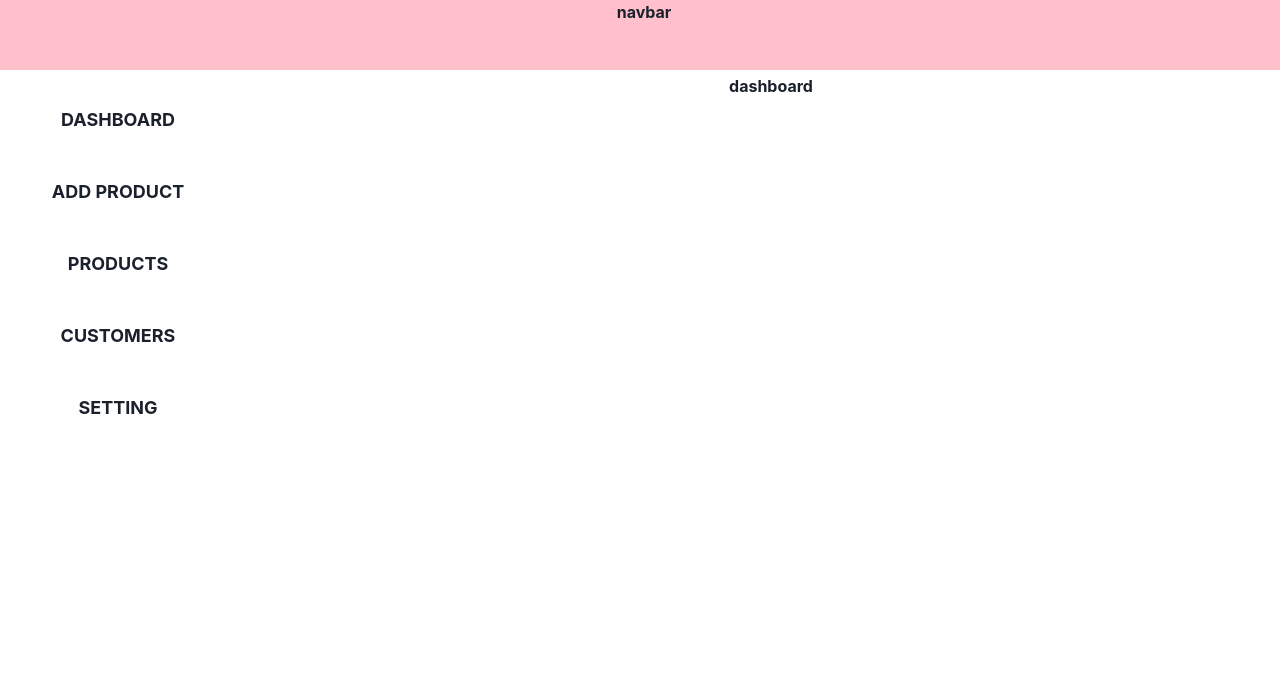
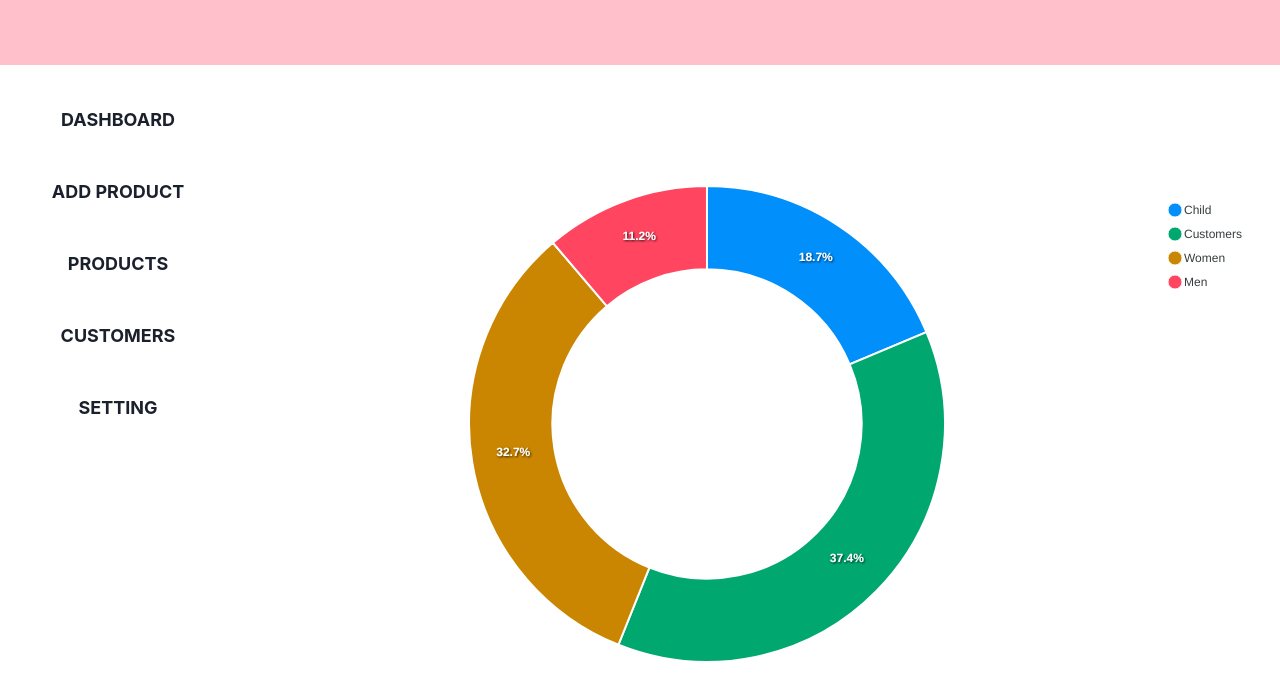
Before and after one commit to mhtbansal11/Meesho-fascino, a React (Create React App) app in the folder frontend/: page /dashboard in a window 1280 px wide. Shown: the top 700 px of the page. Built offline with nearby package versions, Linux system fonts and the light colour scheme.

Commit message:
added d3 final

```diff
--- a/frontend/package.json
+++ b/frontend/package.json
@@ -12,6 +12,7 @@
     "axios": "^1.3.3",
     "framer-motion": "^9.0.7",
     "react": "^18.2.0",
+    "react-apexcharts": "^1.4.0",
     "react-dom": "^18.2.0",
     "react-icons": "^4.7.1",
     "react-redux": "^8.0.5",
--- /dev/null
+++ b/frontend/src/Components/AdminDashboard.jsx
@@ -0,0 +1,34 @@
+import { Box } from '@chakra-ui/react'
+import React from 'react'
+import Chart from 'react-apexcharts'
+export const AdminDashboard = () => {
+  return (
+    <Box>
+          <Box mt='100px'>
+        <Chart
+         mt={300}
+         type="donut"
+         width={1000}
+         height={500}
+         series={[100, 200, 175, 60]}
+
+         options={{
+           labels: ["Child", "Customers", "Women", "Men"],
+           noData: { text: "Empty Data" },
+           dropShadow: {
+             enabled: true,
+             top: 0,
+             left: 0,
+             blur: 3,
+             opacity: 0.5,
+           },
+        //    theme:{monochrome:{enabled:true}}
+        color:'red'
+         }}
+        >
+
+        </Chart>
+        </Box>
+    </Box>
+  )
+}
--- a/frontend/src/Components/AdminNavbar.jsx
+++ b/frontend/src/Components/AdminNavbar.jsx
@@ -3,8 +3,10 @@ import { Grid, GridItem } from '@chakra-ui/react'
 import { Sidebar } from './AdminSidebar'
 
 import { AllRoutes } from '../routes/AllRoutes'
+import { AdminTop } from './AdminTop'
 export const AdminNavbar = () => {
   return (
+
     <Grid
   templateAreas={`"header header"
                   "nav main"
@@ -16,8 +18,9 @@ export const AdminNavbar = () => {
   color='blackAlpha'
   fontWeight='bold'
 >
-  <GridItem zIndex={'999'}  position={'sticky'}   top='0' pl='2' bg='pink'  area={'header'}>
-    navbar
+
+  <GridItem zIndex={'999'} width='100%'  position={'fixed'}   top='0' pl='2' bg='pink'  area={'header'}>
+  <AdminTop/>
   </GridItem>
   <GridItem position={'fixed'}  top={'70px'} zIndex='1' pl='2'  area={'nav'}>
     <Sidebar/>
--- a/frontend/src/Components/AdminProducts.jsx
+++ b/frontend/src/Components/AdminProducts.jsx
@@ -23,7 +23,7 @@ export const Products = () => {
 
     return (
         <Box>
-           <Box zIndex={'999'} textAlign={'left'} p={'0px 15px'} color={'white'} position={'sticky'} top='70px' bg='grey' gap='6' display={'flex'}>
+           <Box zIndex={'999'} textAlign={'left'} p={'0px 15px'} color={'white'} w='100%' position={'fixed'} top='64px' bg='grey' gap='6' display={'flex'}>
            <Box  w='80px'>
                     Image
                 </Box>
--- /dev/null
+++ b/frontend/src/Components/AdminTop.jsx
@@ -0,0 +1,9 @@
+import React from 'react'
+import { Box } from '@chakra-ui/react'
+export const AdminTop = () => {
+  return (
+    <Box bg='' height='65px' position={'sticky'} top='0' >
+
+    </Box>
+  )
+}
--- a/frontend/src/routes/AllRoutes.jsx
+++ b/frontend/src/routes/AllRoutes.jsx
@@ -1,6 +1,7 @@
 import { Box } from '@chakra-ui/react'
 import React from 'react'
 import {  Route, Routes } from 'react-router-dom'
+import { AdminDashboard } from '../Components/AdminDashboard'
 import { Products } from '../Components/AdminProducts'
 
 export const AllRoutes = () => {
@@ -10,7 +11,7 @@ export const AllRoutes = () => {
         <Route path='/addproduct' element={<h1>Add Product</h1>} />
         <Route path='/product' element={<Products/>} />
         <Route path='/customer' element={<h1>customers</h1>}/>
-        <Route path='/dashboard' element={<h1>dashboard</h1>}/>
+        <Route path='/dashboard' element={<AdminDashboard/>}/>
         <Route path='/setting' element={<h1>setting</h1>}/>
     </Routes>
   )
```
Also changed, not shown: 1 other file (tests, documents, lock files or other folders).
